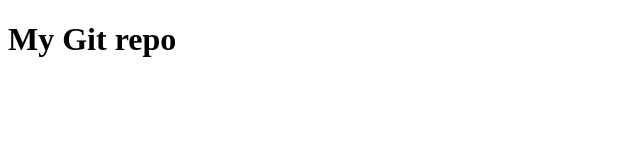
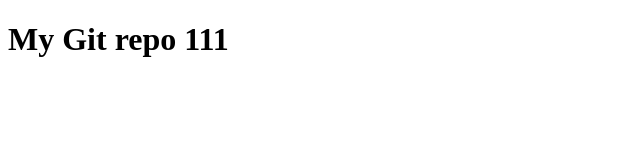
Before and after one commit to KulkarniBaswaraj/Portfolio, a plain HTML site: page index.html in a window 1280 px wide. Shown: the full height of the page, 0-640 px from the left. Drawn offline with Linux system fonts and the light colour scheme.

Commit message:
basu2 :chages111

```diff
--- a/index.html
+++ b/index.html
@@ -7,6 +7,6 @@
     <title>Document</title>
 </head>
 <body>
-    <h1> My Git repo </h1>
+    <h1> My Git repo 111 </h1>
 </body>
 </html>
```
